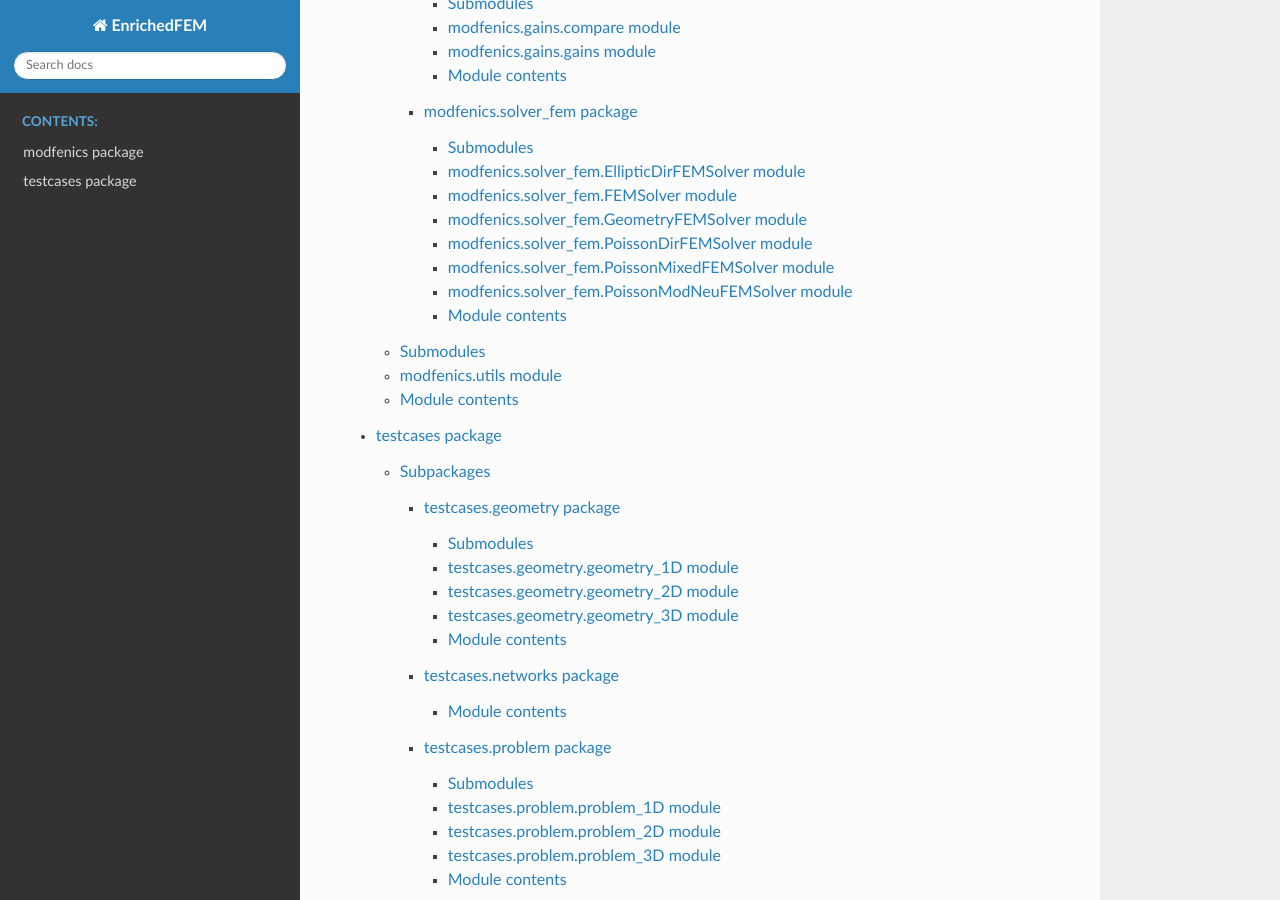
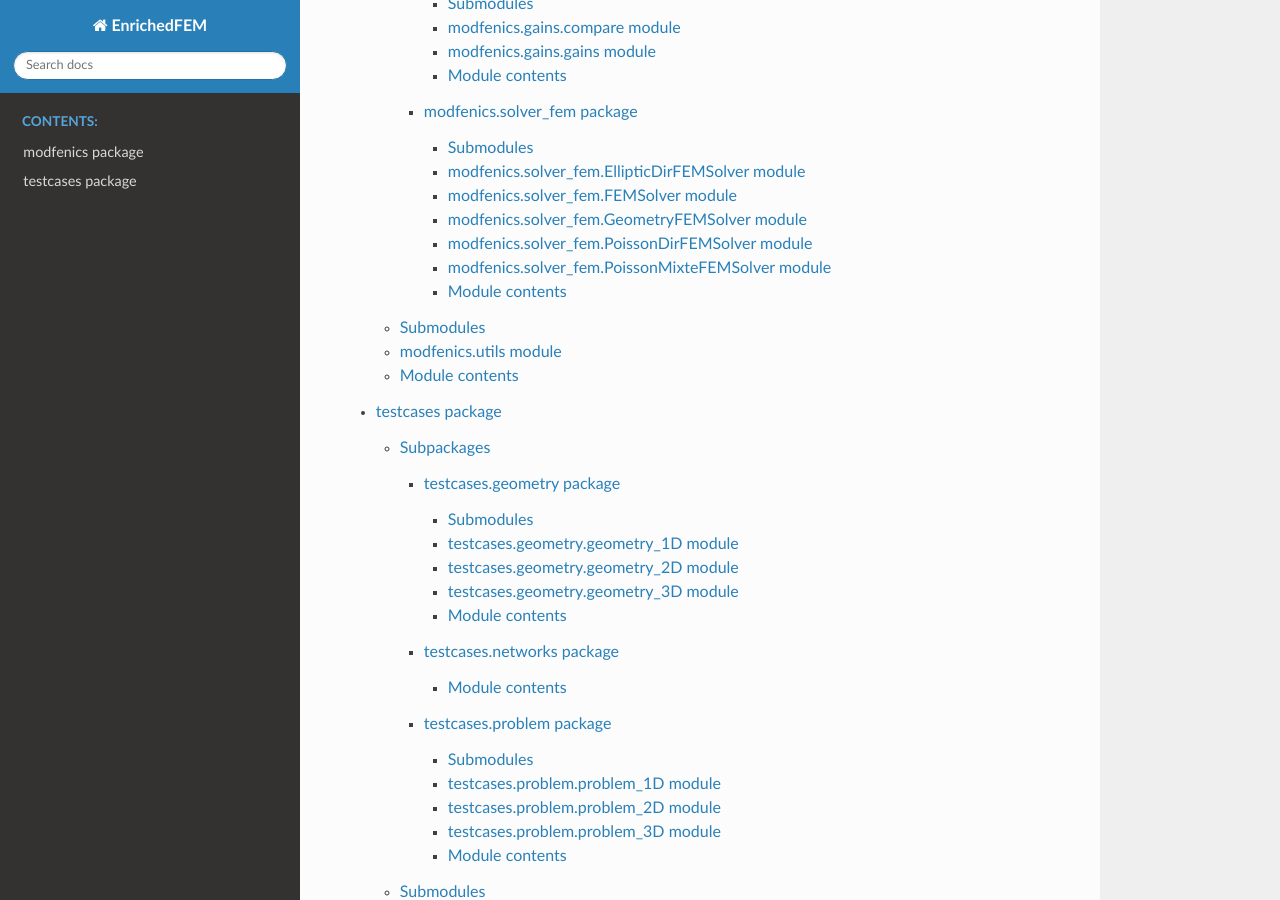
Before and after one commit to flecourtier/EnrichedFEMUsingPINNs, a Sphinx documentation site: the page built from docs/sphinx/index.rst, in a window 1280 px wide and 900 px high, scrolled down 636 px. Built offline with Sphinx 7.4.7 and the Read the Docs theme 3.1.0, drawn with Linux system fonts in a browser that asks for light colours.

Commit message:
Up doc FEMSolver

```diff
--- a/docs/sphinx/modfenics.solver_fem.rst
+++ b/docs/sphinx/modfenics.solver_fem.rst
@@ -36,18 +36,10 @@ modfenics.solver\_fem.PoissonDirFEMSolver module
    :undoc-members:
    :show-inheritance:
 
-modfenics.solver\_fem.PoissonMixedFEMSolver module
+modfenics.solver\_fem.PoissonMixteFEMSolver module
 --------------------------------------------------
 
-.. automodule:: modfenics.solver_fem.PoissonMixedFEMSolver
-   :members:
-   :undoc-members:
-   :show-inheritance:
-
-modfenics.solver\_fem.PoissonModNeuFEMSolver module
----------------------------------------------------
-
-.. automodule:: modfenics.solver_fem.PoissonModNeuFEMSolver
+.. automodule:: modfenics.solver_fem.PoissonMixteFEMSolver
    :members:
    :undoc-members:
    :show-inheritance:
```
